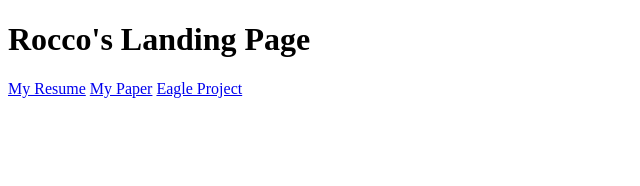
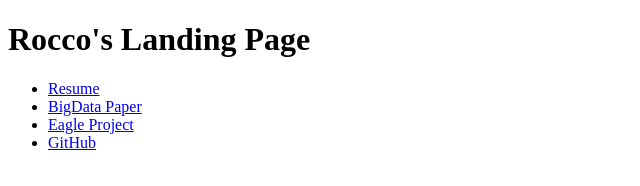
Before and after one commit to R-Tacoz/R-Tacoz.github.io, a plain HTML site: page index.html in a window 1280 px wide. Shown: the whole page, without its empty margins (0-640 px from the left). Drawn offline with Linux system fonts and the light colour scheme.

Commit message:
reformat landing

```diff
--- a/index.html
+++ b/index.html
@@ -5,8 +5,13 @@
     </head>
     <body>
         <h1>Rocco's Landing Page</h1>
-        <a href="./files/resume.docx">My Resume</a>
-        <a href="./files/BigData2023.pdf">My Paper</a>
-        <a href="./eagle-project/index.html">Eagle Project</a>
+
+        <ul>
+            <li><a href="./files/Resume.pdf">Resume</a></li>
+            <li><a href="./files/BigData2023.pdf">BigData Paper</a></li>
+            <li><a href="./eagle-project/index.html">Eagle Project</a></li>
+            <li><a href="https://github.com/R-Tacoz?tab=repositories">GitHub</a></li>
+
+        </ul>
     </body>
 </html>
```
Also changed, not shown: 2 other files.
